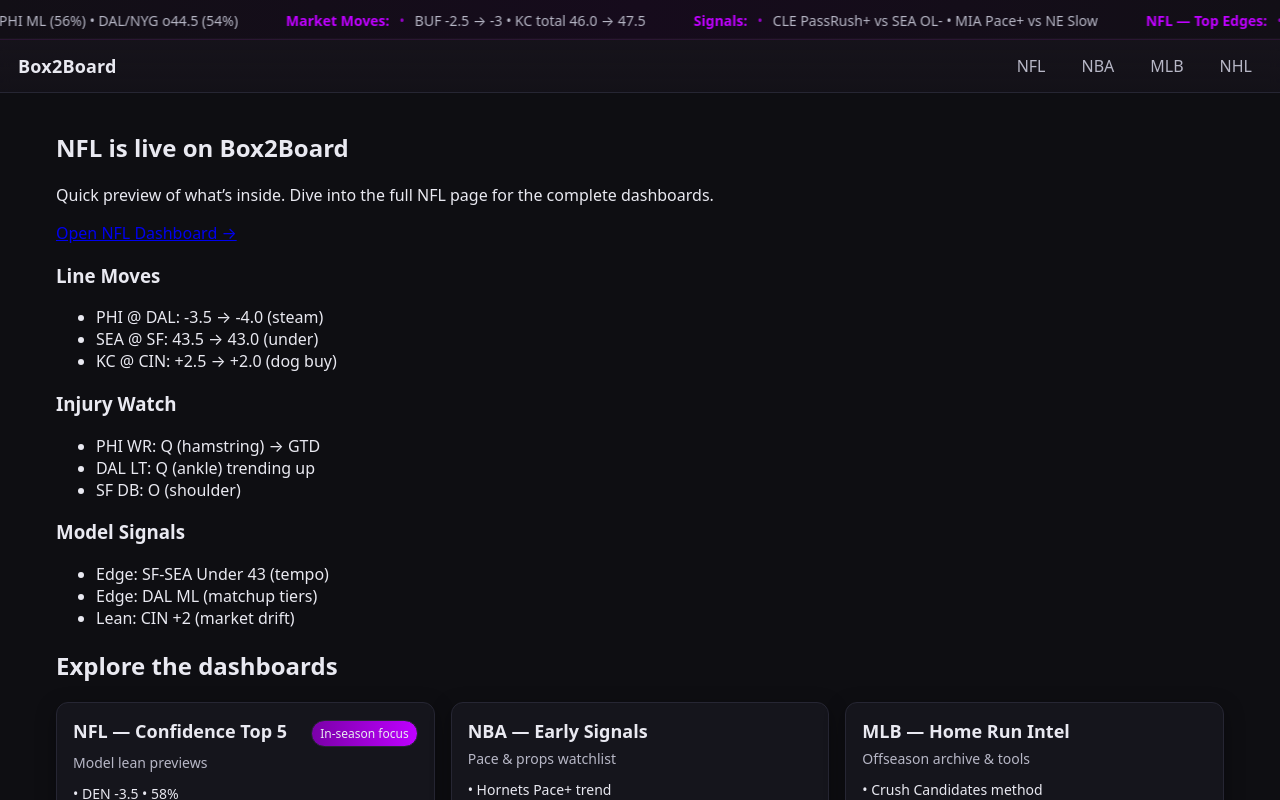
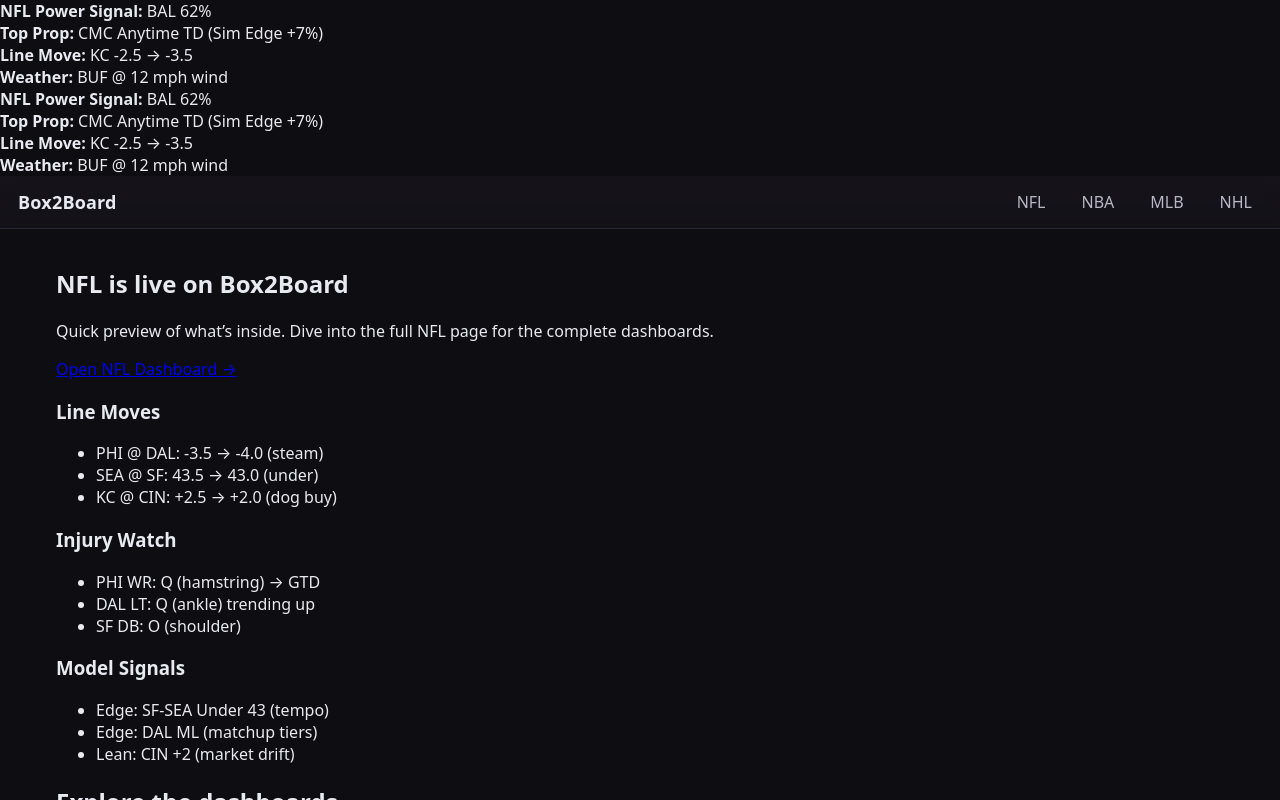
Before and after one commit to box2board/Supabase-model, a Next.js app: page / in a window 1280 px wide. Shown: the top 800 px of the page. Built offline with nearby package versions, Linux system fonts and the light colour scheme.

Commit message:
Update site-ticker.tsx

```diff
--- a/components/site-ticker.tsx
+++ b/components/site-ticker.tsx
@@ -3,23 +3,37 @@
 
 import React from "react";
 
-type TickerItem = { label: string; detail: string };
+type TickerItem = {
+  label: string;
+  value: string;
+};
 
-const mockItems: TickerItem[] = [
-  { label: "NFL — Top Edges:", detail: "DEN -3.5 (58%) • PHI ML (56%) • DAL/NYG o44.5 (54%)" },
-  { label: "Market Moves:", detail: "BUF -2.5 → -3 • KC total 46.0 → 47.5" },
-  { label: "Signals:", detail: "CLE PassRush+ vs SEA OL- • MIA Pace+ vs NE Slow" },
+const demo: TickerItem[] = [
+  { label: "NFL Power Signal", value: "BAL 62%" },
+  { label: "Top Prop", value: "CMC Anytime TD (Sim Edge +7%)" },
+  { label: "Line Move", value: "KC -2.5 → -3.5" },
+  { label: "Weather", value: "BUF @ 12 mph wind" },
 ];
 
-export default function SiteTicker() {
+export default function SiteTicker({
+  items = demo,
+  speed = 35, // lower is faster
+}: {
+  items?: TickerItem[];
+  speed?: number;
+}) {
+  // very simple CSS-driven marquee effect
   return (
-    <div className="b2b-ticker" role="region" aria-label="live ticker">
-      <div className="b2b-ticker__track">
-        {[...mockItems, ...mockItems].map((item, i) => (
-          <div className="b2b-ticker__item" key={i}>
-            <span className="b2b-ticker__label">{item.label}</span>
-            <span className="b2b-ticker__dot" aria-hidden>•</span>
-            <span className="b2b-ticker__detail">{item.detail}</span>
+    <div className="ticker-wrap">
+      <div
+        className="ticker"
+        style={{
+          animationDuration: `${speed}s`,
+        }}
+      >
+        {[...items, ...items].map((it, i) => (
+          <div className="tick" key={`${it.label}-${i}`}>
+            <strong>{it.label}:</strong>&nbsp;{it.value}
           </div>
         ))}
       </div>
```
